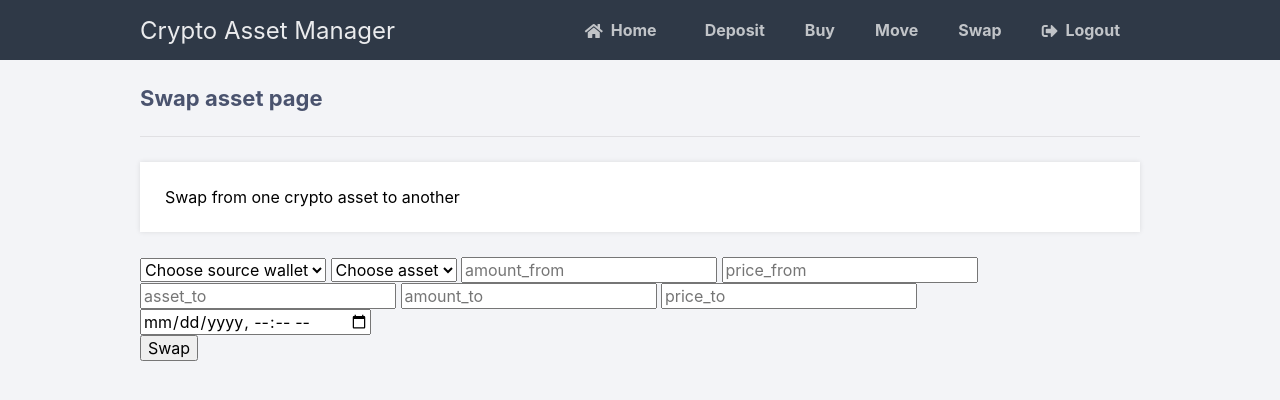
After one commit to Stavroulakis/crypto_asset_manager, a Python web app: template flask_app/application/templates/swapAsset.html in a window 1280 px wide. The commit adds this page. Shown: the top 400 px of the page. Run offline with Jinja, Linux system fonts and the light colour scheme; the template is opened without the code that fills it, so the values that code supplies are empty; some libraries are stand-ins or nearby versions.

Commit message:
temp swap

```diff
--- a/flask_app/application/templates/layout.html
+++ b/flask_app/application/templates/layout.html
@@ -14,6 +14,7 @@
                 <a href="{{url_for('action.deposit') }}"><i class="fas fa-deposit"></i>Deposit</a>
                 <a href="{{ url_for('action.buy')}}">Buy</a>
 				<a href="{{ url_for('action.move')}}">Move</a>
+				<a href="{{ url_for('action.swap')}}">Swap</a>
 				<a href="{{ url_for('auth.logout') }}"><i class="fas fa-sign-out-alt"></i>Logout</a>
 			</div>
 		</nav>
--- /dev/null
+++ b/flask_app/application/templates/swapAsset.html
@@ -0,0 +1,61 @@
+{% extends 'layout.html' %}
+
+{% block title %}Move{% endblock %}
+
+{% block content %}
+<h2>Swap asset page</h2>
+
+ <p>Swap from one crypto asset to  another</p>
+
+ <form action="{{ url_for('action.swap') }}" method="post">
+   <label for="source_wallet"></label>
+   <select id="source_wallet" name="source_wallet">
+        <option value = "" selected disabled hidden>Choose source wallet</option>
+        {% for sw in sourceWallets %}
+            <option value = "{{sw}}">{{sw}}</option>
+        {% endfor %}
+   </select>
+   <label for="asset_from"></label>
+   <select id="asset_from" name="asset_from">
+    <option value = "" selected disabled hidden>Choose asset</option>
+    {% for asset_from in allAssets %}
+        <option value = "{{asset_from}}">{{asset_from}}</option>
+    {% endfor %}
+    </select>
+   <label for="amount_from"></label>
+   <input type="text" name="amount_from" placeholder="amount_from" id="amount_from" required>
+   <label for="price_from"></label>
+   <input type="text" name="price_from" placeholder="price_from" id="price_from">
+   <label for="asset_to"></label>
+   <input type="text" name="asset_to" placeholder="asset_to" id="asset_to" required>
+   <label for="amount_to"></label>
+   <input type="text" name="amount_to" placeholder="amount_to" id="amount_to" required>
+   <label for="price_to"></label>
+   <input type="text" name="price_to" placeholder="price_to" id="price_to">
+  <label for="SwapDate"></label>
+    <input type="datetime-local" name="SwapDate" placeholder="SwapDate" id="SwapDate">
+   <div class="msg">{{ msg }}</div>
+   <input type="submit" value="Swap" id="Swap-submit" name="Swap-submit">
+</form>
+
+
+<script src="https://code.jquery.com/jquery-1.12.4.js" type="text/javascript"></script>
+<script src="https://maxcdn.bootstrapcdn.com/bootstrap/3.3.7/js/bootstrap.min.js"></script>
+<script type="text/javascript">
+  $(document).ready(function() {
+
+    $('#source_wallet').change(function(){
+
+      $.getJSON('/_update_assets_dropdown', {
+        selected_source_wallet: $('#source_wallet').val()
+
+      }).success(function(data) {
+            $('#asset').html(data.html_string_selected);
+       })
+    });
+  });
+</script>
+
+
+
+{% endblock %}
```
Also changed, not shown: flask_app/application/blueprints/actions.py (+14 -0 lines), flask_app/application/templates/moveAsset.html (+5 -2 lines).
